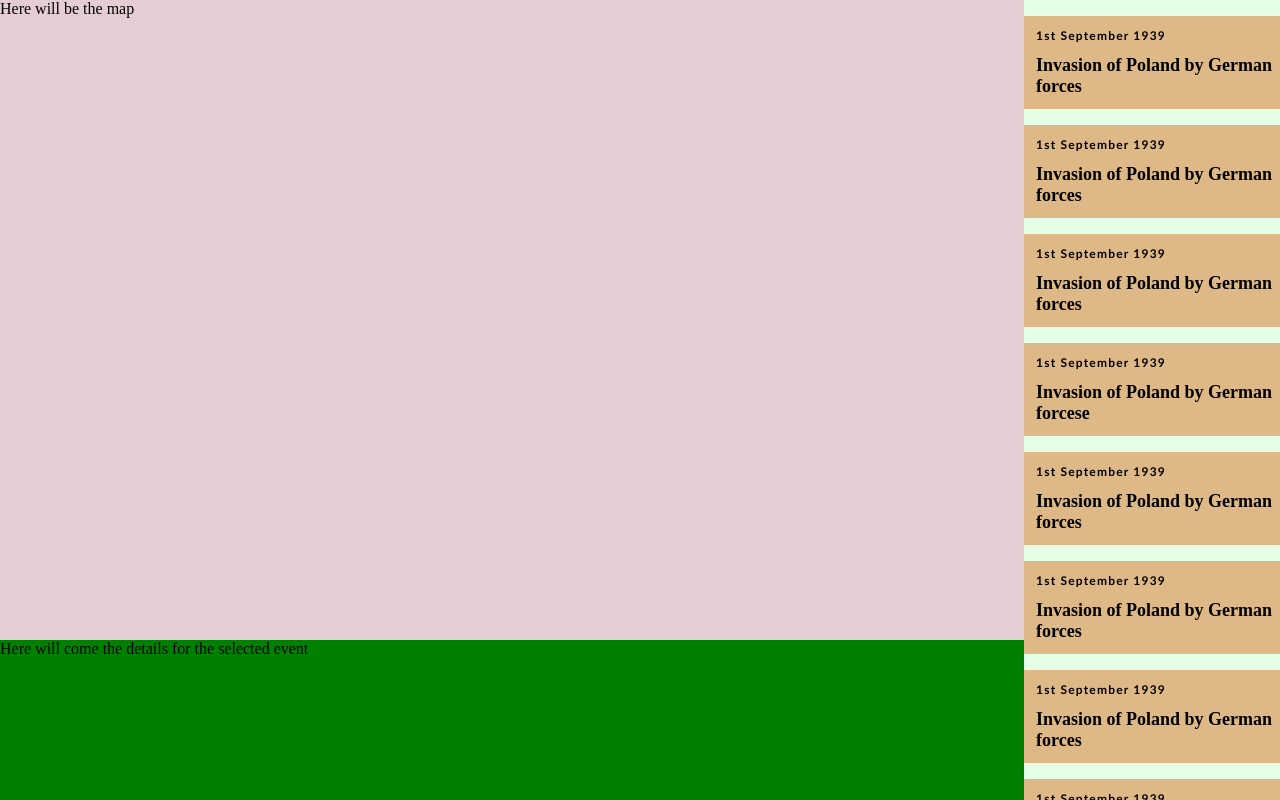
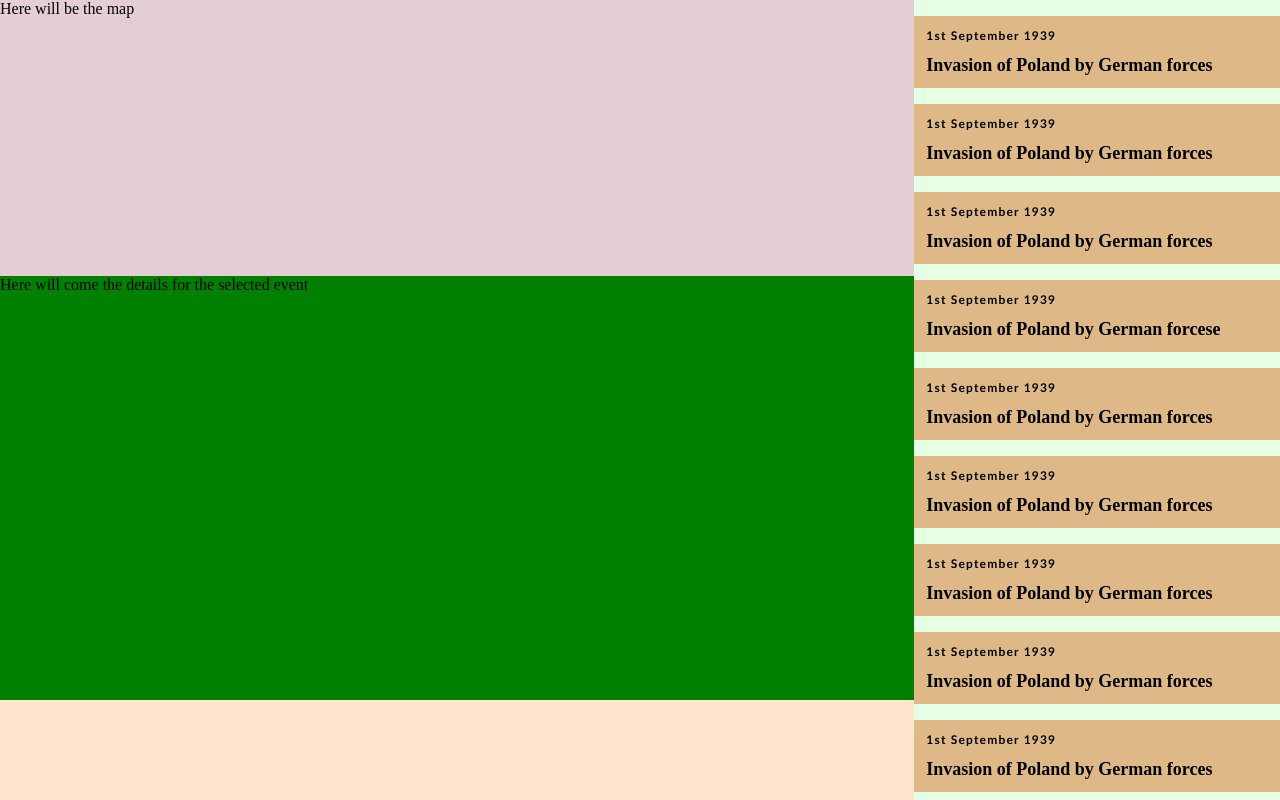
Before and after one commit to rsosars/wwii-map, a React app: page / in a window 1280 px wide. Built offline with nearby package versions, Linux system fonts and the light colour scheme.

Commit message:
Add expand animation by click
The animation is probably buggy as
my css skills are rusty. Maybe
you want to have a look to build something more solid.

```diff
--- a/src/App/App.tsx
+++ b/src/App/App.tsx
@@ -7,16 +7,32 @@ export interface IAppProps extends React.ClassAttributes<IAppProps> {
 }
 
 export interface IAppState {
-
+	expanded: boolean
 }
 
 export class App extends React.Component<IAppProps, IAppState> {
+
+	constructor(props: IAppProps) {
+		super(props)
+		this.state = {
+			expanded:false
+		}
+		this.togglePanel = this.togglePanel.bind(this);
+	}
+
+	togglePanel() {
+		this.setState({
+			expanded: !this.state.expanded
+		})
+		console.log(JSON.stringify(this.state));
+	}
+
 	public render() {
 		return(
 			<>
 				<div className="firstColumn">
 					<Map/>
-					<EventDetails title="test"/>
+					<EventDetails title="test" expanded={this.state.expanded} onClick={this.togglePanel}/>
 				</div>
 				<Panel></Panel>
 			</>
--- a/src/App/Components/EventDetails.tsx
+++ b/src/App/Components/EventDetails.tsx
@@ -2,11 +2,21 @@ import * as React from "react";
 
 type EventDetailsProps = {
     title: string
+    expanded: boolean
+    onClick: ()=> void
 }
 
-const EventDetails: React.FunctionComponent<EventDetailsProps> = ( { title }: EventDetailsProps) =>
-<div className="event-details">
-    Here will come the details for the selected event
-</div>
+const EventDetails: React.FunctionComponent<EventDetailsProps> = ( { title, expanded, onClick }: EventDetailsProps) => {
+    const expandedClass = expanded ? "expanded" : ""
+    const classNames = `event-details ${expandedClass}`
+    console.log(expanded)
+    return(
+        <div className={classNames} onClick={onClick}>
+            Here will come the details for the selected event
+        </div>
+    )
+}
+
+
 
 export default EventDetails
--- a/src/styles/appContainer.scss
+++ b/src/styles/appContainer.scss
@@ -14,13 +14,13 @@ body {
 .map {
   display: flex;
   background-color: rgba(0, 0, 255, 0.1);
-  height: 80vh;
+  height: 100vh;
   width: 100%;
 }
 
-.panel{
+.panel {
   height: 100vh;
-  width: 40vh;
+  width: 40vw;
   background-color: rgba(0, 255, 255, 0.1);
   display: flex;
   margin-left: auto;
@@ -29,15 +29,18 @@ body {
 }
 
 .event-details {
-  width: 100%;
-  height: 20vh;
+  min-height: 100px;
+  height: 900px;
+  transform: translateY(-100px);
   background-color: rgba(0, 128, 0, 1);
   margin-top: auto;
   transition: .5s;
 }
 
 .expanded {
-  transform: translateY(-70vh);
+  transform: translateY(-800px);
+  min-height: 800px;
+  overflow: hidden;
 }
 
 #app {
```
